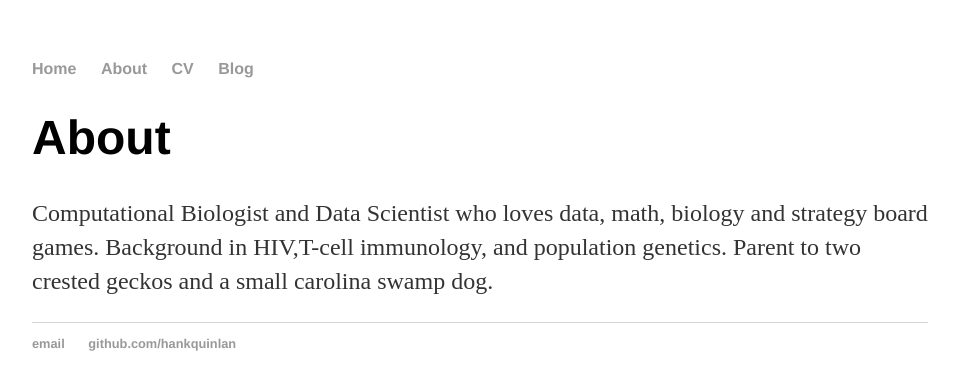
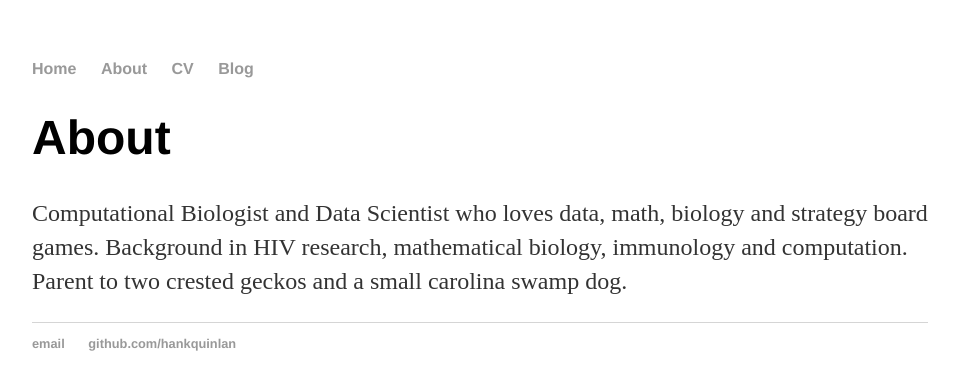
Before and after one commit to EGjohnson/EGjohnson.github.io, a Jekyll site: the page built from about/index.html, in a window 1280 px wide. Shown: the top 390 px of the page, without its empty margins (160-1118 px from the left). Built offline with Jekyll 4.4.1, drawn with Linux system fonts in a browser that asks for light colours.

Commit message:
update about page

```diff
--- a/about/index.html
+++ b/about/index.html
@@ -5,5 +5,5 @@ title: About
 	<h1>{{ page.title }}</h1>
 <div class="blurb">
 	<p>Computational Biologist and Data Scientist who loves data, math, biology and strategy board games.
-	Background in HIV,T-cell immunology, and population genetics. Parent to two crested geckos and a small carolina swamp dog.</a></p>
+	Background in HIV research, mathematical biology, immunology and computation. Parent to two crested geckos and a small carolina swamp dog.</a></p>
 </div><!-- /.blurb -->
```
